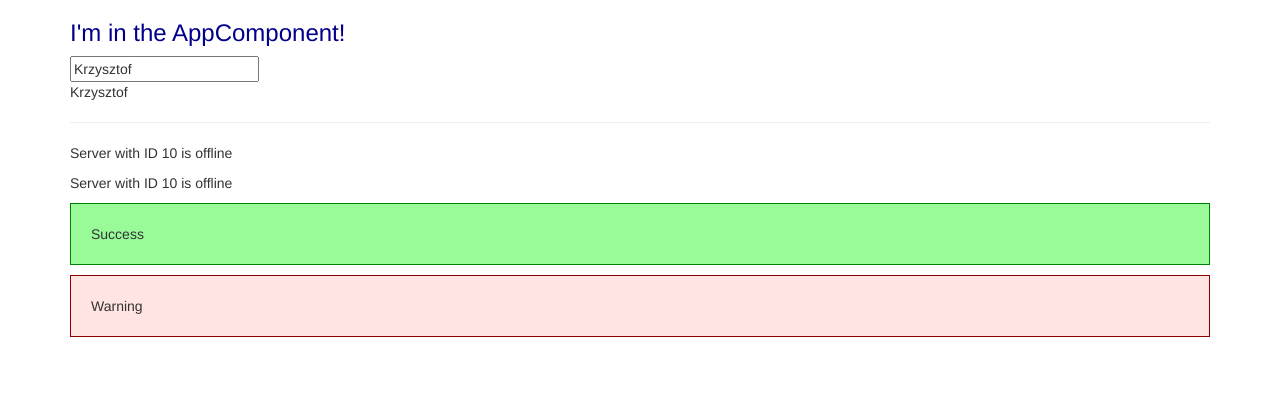
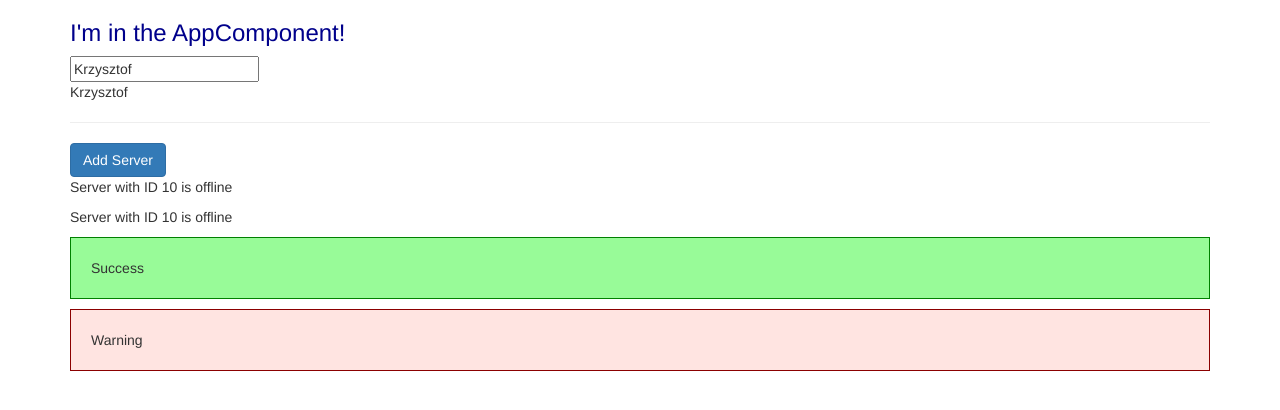
Before and after one commit to krzysiekkogut/learn-angular, an Angular app: page / in a window 1280 px wide. Shown: the top 410 px of the page. Built offline with nearby package versions, Linux system fonts and the light colour scheme.

Commit message:
Property binding

```diff
--- a/src/app/servers/servers.component.html
+++ b/src/app/servers/servers.component.html
@@ -1 +1,3 @@
-<app-server></app-server> <app-server></app-server>
+<button class="btn btn-primary" [disabled]="!allowNewServer">Add Server</button>
+<app-server></app-server>
+<app-server></app-server>
--- a/src/app/servers/servers.component.ts
+++ b/src/app/servers/servers.component.ts
@@ -6,7 +6,13 @@
   styleUrls: ["./servers.component.css"]
 })
 export class ServersComponent implements OnInit {
-  constructor() {}
+  allowNewServer = false;
+
+  constructor() {
+    setTimeout(() => {
+      this.allowNewServer = true;
+    }, 3000);
+  }
 
   ngOnInit() {}
 }
```
